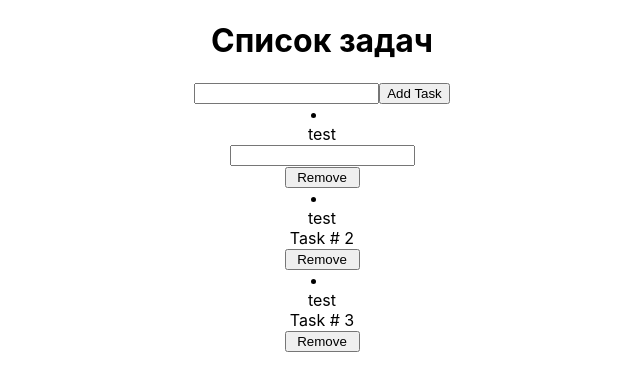
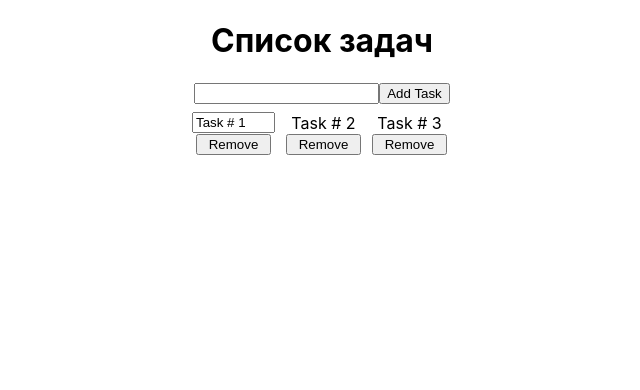
Before and after one commit to RurikKranovb/task_maptraker, a React (Create React App) app: page / in a window 1280 px wide. Both pictures are taken after a click on the element "Task # 1". Shown: the top 390 px of the page, without its empty margins (318-958 px from the left). Built offline with nearby package versions, Linux system fonts and the light colour scheme.

Commit message:
edit isWork, add leaflet

```diff
--- a/package.json
+++ b/package.json
@@ -13,6 +13,8 @@
     "@types/react-redux": "^7.1.16",
     "@types/redux": "^3.6.0",
     "@types/redux-thunk": "^2.1.0",
+    "@types/leaflet": "^1.7.1",
+    "leaflet": "^1.7.1",
     "node-sass": "^6.0.0",
     "react": "^17.0.2",
     "react-dom": "^17.0.2",
--- a/src/components/taskForm/TaskItemForm.tsx
+++ b/src/components/taskForm/TaskItemForm.tsx
@@ -1,15 +1,18 @@
 import React, {Component} from 'react';
 import {ITaskModel} from "../../models/ITasks";
+import {editTask} from "../../store/actions/TaskAction";
 
 interface ITaskItemFormProps {
     task: ITaskModel
 }
 interface ITaskItemFormActions {
     deleteTask: (id: string) => void;
+    editTask: (id: string, task: Partial<ITaskModel>) => void;
 }
 
 interface ITaskItemFormState {
-    isEditing: boolean
+    isEditing: boolean;
+    titleValue: string;
 }
 
 type TaskItemFormPropsAll = ITaskItemFormProps & ITaskItemFormActions
@@ -19,54 +22,82 @@ class TaskItemForm extends Component<TaskItemFormPropsAll, ITaskItemFormState> {
         super(props);
 
         this.remove = this.remove.bind(this)
-        this.startEditing = this.startEditing.bind(this)
-        // this.edit = this.edit.bind(this)
+        this.toggleEditing = this.toggleEditing.bind(this)
+        this.edit = this.edit.bind(this)
 
         this.state = {
-            isEditing: false
-        }
+            isEditing: false,
+            titleValue: this.props.task.title
+        };
+
+        this.onWindowClick = this.onWindowClick.bind(this);
+    };
+
+    private onWindowClick(e: any){
+        if(this.state.isEditing && e.target.className.indexOf("edit-title__input") === -1) {
+            this.toggleEditing(new Event("close"));
+        };
+    };
+
+    componentDidMount() {
+        window.addEventListener("click", this.onWindowClick);
+    };
+    componentWillUnmount() {
+        window.removeEventListener("click", this.onWindowClick);
     };
 
     render() {
-        console.log(this.props);
-        const isTrue = true;
-
-
         return (
             <div>
-                { isTrue  && (<div>test</div>)}
-
-                <div onClick={this.startEditing}>
-                    {this.conditionRender(this.state.isEditing)}
-
-                </div>
-
+                {this.conditionEditingRender(this.state.isEditing)}
                 <button className='removeButton' onClick={this.remove}>Remove</button>
             </div>
         );
     };
 
-    private conditionRender(val:boolean) {
+    private conditionEditingRender(val:boolean) {
+        const id = this.props.task.id;
 
-        if(val) {
-            return  <div> <input title={this.props.task.title}/> </div>;
-        }
-        return <div> {this.props.task.title} </div>;
-    }
-    private startEditing() {
+        if (val) {
+            return (
+                <div>
+                    <input className="edit-title__input"
+                           title={this.props.task.title}
+                           value={this.state.titleValue}
+                           onChange={this.edit(id)}/>
+                </div>
+            );
+        };
+        return (
+            <div onClick={this.toggleEditing}>
+                {this.props.task.title}
+            </div>
+        );
+    };
 
+    private toggleEditing(e: any) {
+        e.stopPropagation();
         this.setState({
-            isEditing: true
-        })
-    }
+            isEditing: !this.state.isEditing
+        });
+        return false;
+    };
 
 
-    // private edit() {
-    //
-    // }
+    private edit(id : string) {
+        return (e: any) => {
+
+            this.setState({
+                titleValue: e.target.value
+            });
+
+            const task = this.props.task;
+            task.title = e.target.value;
+            this.props.editTask(id, task);
+        };
+    };
 
     private remove() {
-
         this.props.deleteTask(
             this.props.task.id
         );
--- a/src/components/taskForm/TaskListForm.tsx
+++ b/src/components/taskForm/TaskListForm.tsx
@@ -1,7 +1,7 @@
 import React, {Component} from 'react';
 import {ITaskModel} from "../../models/ITasks";
 import TaskItemContainer from "./container/TaskItemContainer";
-
+import './style/index.scss'
 
 
 interface ITaskListFormProps {
@@ -11,8 +11,11 @@ interface ITaskListFormProps {
 class TaskListForm extends Component<ITaskListFormProps> {
     render() {
         return (
-            <div>
-                    {this.props.tasks.map(value => <li key={value.id}> <TaskItemContainer task={value}/> </li>)}
+            <div className='taskListForm__taskItems'>
+                    {this.props.tasks.map(value =>
+                        <li className='taskListForm__taskItem' key={value.id}>
+                            <TaskItemContainer task={value}/>
+                        </li>)}
             </div>
         );
     };
--- a/src/components/taskForm/style/index.scss
+++ b/src/components/taskForm/style/index.scss
@@ -1,3 +1,20 @@
 .removeButton {
   width: 75px;
 }
+
+.edit-title__input {
+  width: 75px;
+  margin: auto 0;
+}
+
+.taskListForm__taskItems {
+  margin: 0;
+  padding: 4px;
+}
+
+.taskListForm__taskItem {
+  list-style-type: none;
+  display: inline-block;
+  margin-right: 5px;
+  padding: 3px;
+}
--- a/src/store/reducers/index.ts
+++ b/src/store/reducers/index.ts
@@ -4,7 +4,7 @@ import {ITaskModel} from "../../models/ITasks";
 
 export interface StoreState {
    todos: ITaskModel[]
-}
+};
 
 
 export const rootReducers = combineReducers/*<StoreState>*/({
```
Also changed, not shown: src/models/ITasks.ts (+7 -0 lines), 1 other file (tests, documents, lock files or other folders).
